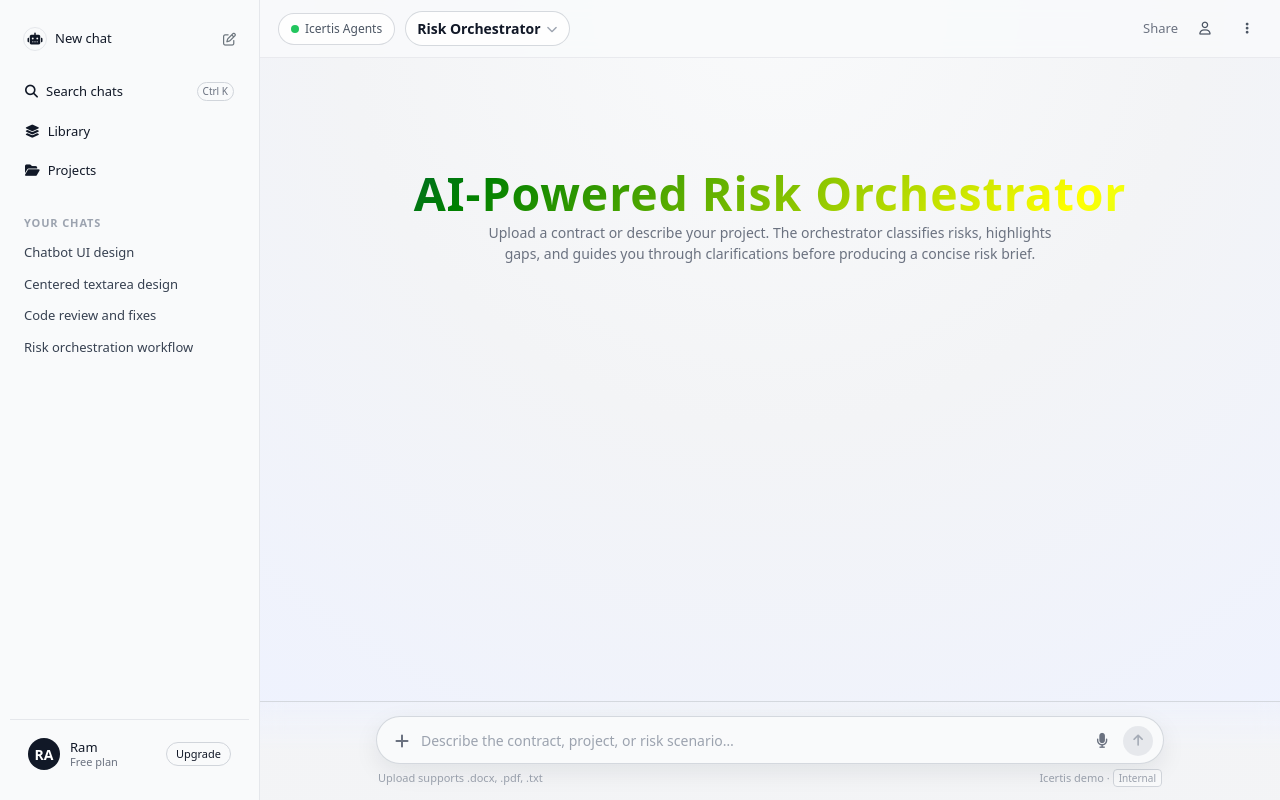
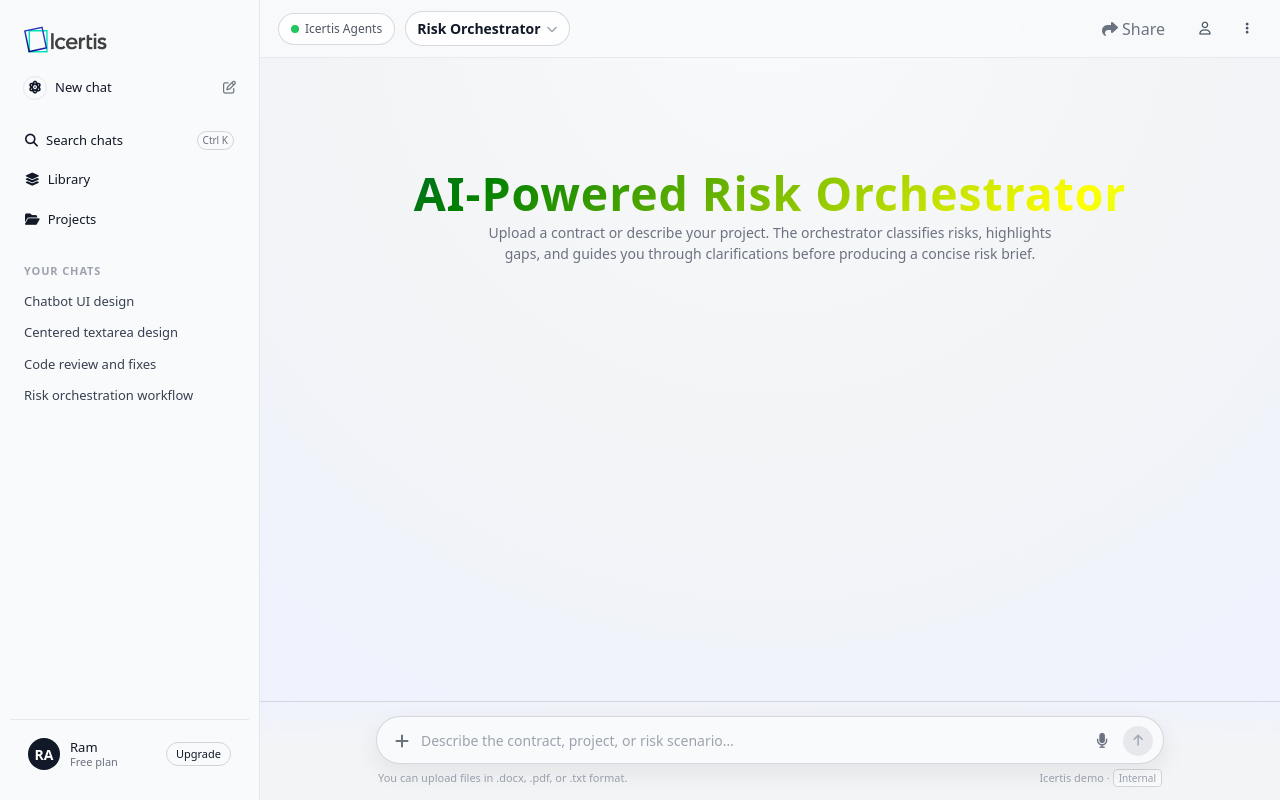
Before and after one commit to ramaisgod/Agentic-AI-Practice, a Flask app: page / in a window 1280 px wide. Run offline with Flask 3, Linux system fonts and the light colour scheme; some libraries are stand-ins or nearby versions.

Commit message:
added brand logo

```diff
--- a/risk_analyzer_cui/templates/index.html
+++ b/risk_analyzer_cui/templates/index.html
@@ -77,6 +77,64 @@
       flex: 1;
       overflow-y: auto;
       padding: 0 4px 8px 4px;
+    }
+
+/* Sidebar brand logo block */
+.sidebar-brand-row {
+  display: flex;
+  align-items: center;
+  gap: 10px;
+  padding: 4px 6px 10px 6px;
+}
+
+.sidebar-logo {
+  width: 34px;
+  height: 34px;
+  border-radius: 12px;
+  background: linear-gradient(135deg, #111827, #4b5563);
+  display: flex;
+  align-items: center;
+  justify-content: center;
+  color: #f9fafb;
+  font-size: 15px;
+  font-weight: 700;
+  box-shadow: 0 8px 20px rgba(15, 23, 42, 0.35);
+}
+
+.sidebar-brand-text {
+  display: flex;
+  flex-direction: column;
+  line-height: 1.2;
+}
+
+.sidebar-brand-title {
+  font-size: 13px;
+  font-weight: 600;
+  color: #111827;
+}
+
+.sidebar-brand-subtitle {
+  font-size: 11px;
+  color: #6b7280;
+}
+
+/* Brand logo wrapper above "New chat" */
+.sidebar-brand-logo-wrap {
+  padding: 4px 6px 10px 6px;
+  display: flex;
+  justify-content: center;
+  align-items: center;
+}
+
+/* Actual SVG logo */
+.sidebar-logo-img {
+  max-width: 90px;   /* adjust as you like: 120–160 works well */
+  height: auto;
+  display: block;
+}
+
+.sidebar-brand-logo-wrap {
+  justify-content: flex-start;
 }
 
     .nav-btn {
@@ -744,6 +802,16 @@
     <!-- Sidebar -->
     <aside class="sidebar" id="sidebar">
 <div class="sidebar-header">
+  <!-- Brand logo centered above "New chat" -->
+  <div class="sidebar-brand-logo-wrap">
+    <img
+      class="sidebar-logo-img"
+      src="{{ url_for('static', filename='icertis-logo.svg') }}"
+      alt="Icertis Agents"
+    />
+  </div>
+
+  <!-- New chat button -->
   <div
     class="nav-btn w-100 justify-content-between px-2 py-2"
     id="newChatBtn"
@@ -760,7 +828,7 @@
       justify-content: center;
     "
   >
-              <i class="fa-solid fa-robot" style="font-size: 12px"></i>
+        <i class="fa-solid fa-atom"></i>
       </div>
       <span style="font-weight: 500; font-size: 13px">New chat</span>
     </div>
@@ -770,6 +838,8 @@
     ></i>
   </div>
 </div>
+
+
 
       <div class="sidebar-scroll-area">
         <div class="nav-btn">
@@ -834,7 +904,10 @@
         </div>
 
         <div class="top-right">
-          <span class="top-share d-none d-sm-inline">Share</span>
+          <button class="btn top-share d-none d-sm-inline" aria-label="Share">
+            <i class="fa-solid fa-share" aria-hidden="true"></i> Share
+          </button>
+
           <button class="top-icon-btn d-none d-sm-flex" aria-label="Profile">
             <i class="fa-regular fa-user"></i>
           </button>
@@ -897,7 +970,7 @@
           </div>
 
           <div class="input-hint-row">
-            <span>Upload supports .docx, .pdf, .txt</span>
+            <span>You can upload files in .docx, .pdf, or .txt format.</span>
             <span id="inputHintRight">
               Icertis demo · <span class="kbd">Internal</span>
             </span>
```
Lines whose indentation alone changed are shown as unchanged.
